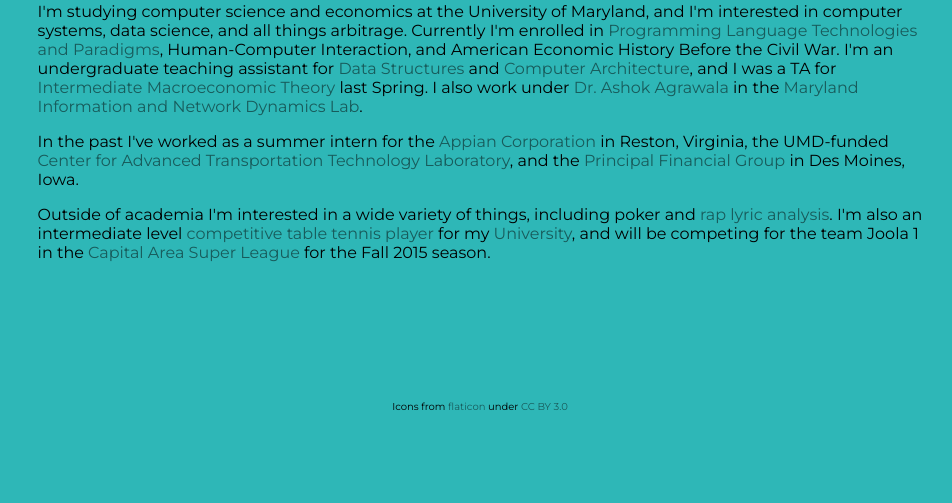
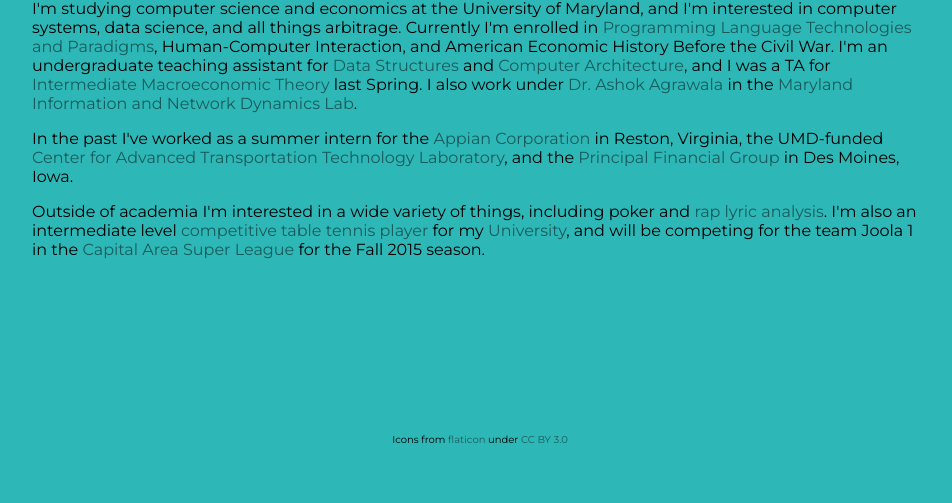
Before and after one commit to vikashsahu/vikashsahu.github.io, a plain HTML site: page about.html in a window 1280 px wide. Shown: the part 297-800 px from the top of the page, without its empty margins (160-1112 px from the left). Drawn offline with Linux system fonts and the light colour scheme.

Commit message:
fix resizing issue for footer. still off by couple pix

```diff
--- a/about.html
+++ b/about.html
@@ -8,11 +8,14 @@
 </head>
 <body>
 	<div id="wrapper">
-		<div id="header">
-			<h1 class="homepage">vikash sahu</h1>
-			<p class="nav"><a class="nav" href="about.html">about</a> | <a class="nav" href="/blog.html">blog</a> | <a class="nav" href="/resume.html">resume</a></p>
-		</div>
-		<div id="content">
+		<div id="container">
+			<div id="header">
+				<h1 class="homepage">vikash sahu</h1>
+			</div>
+			<div id="nav">
+				<p class="nav"><a class="nav" href="about.html">about</a> | <a class="nav" href="/blog.html">blog</a> | <a class="nav" href="/resume.html">resume</a></p>
+			</div>
+			<div id="content">
 				<div class="social">
 					<a href="https://github.com/vikashsahu"><img class="link" src="images/cat6.png"/></a>
 					<a href="https://twitter.com/KashMoneyMafia"><img class="link" src="images/twitter47.png"/></a>
@@ -27,10 +30,11 @@
 
 					<p class="main">Outside of academia I'm interested in a wide variety of things, including poker and <a class="link" href="http://genius.com/kashmoneymafia">rap lyric analysis</a>. I'm also an intermediate level <a class="link" href="http://www.joolausa.com/Team-JOOLA/Team-JOOLA-Men/Vikash-Sahu">competitive table tennis player</a> for my <a class="link" href="http://vikashsahu.github.io/umd-pong/">University</a>, and will be competing for the team Joola 1 in the <a class="link" href="http://capitaltt.com/">Capital Area Super League</a> for the Fall 2015 season.</p>
 				</div>
+			</div>
 		</div>
 		<div id="footer">
-			<div class="footer">
-				<p>Icons from <a class="link" href="http://www.flaticon.com" title="Flaticon">flaticon</a> under <a class="link" href="http://creativecommons.org/licenses/by/3.0/" title="Creative Commons BY 3.0">CC BY 3.0</a><p></div>
+			<p>Icons from <a class="link" href="http://www.flaticon.com" title="Flaticon">flaticon</a> under <a class="link" href="http://creativecommons.org/licenses/by/3.0/" title="Creative Commons BY 3.0">CC BY 3.0</a><p>
+			</div>
 		</div>
 	</div>
 
--- a/styles.css
+++ b/styles.css
@@ -1,12 +1,58 @@
+
+html {
+	height:100%;
+	min-height: 100%;
+	margin: 0;
+	padding: 0;
+}
 
 body {
 	background-color: #2eb7b7;
+	min-width: 70%;
+	height: 100%;
+	margin: 0;
+	padding: 0;
+}
+
+#wrapper {
+	min-height:90%;
+	padding: 0 0 10px;
+	position: relative;
+	min-width: 70%;
+}
+
+#container {
+	position: relative;
+	min-height: 90%;
+	max-height: 90%;
+}
+
+#header {
+	padding-top: 5%;
+}
+
+#content {
+
+}
+
+#footer {
+	position: absolute;
+	height: 10px;
+	width: 100%;
+	bottom: 0;
+	left: 0;
+	right: 0;
+
+	text-align: center;
+	font-family: 'Montserrat', sans-serif;
+	font-size: 10px;
 }
 
 h1.homepage{
 	font-family: 'Kaushan Script', cursive;
 	text-align: center;
 	margin-bottom: 0;
+	margin-top: 0;
 	font-size: 100px;
 }
 
@@ -34,12 +80,6 @@ p.nav {
 
 .social {
 	text-align: center;
-}
-
-.footer {
-	text-align: center;
-	font-family: 'Montserrat', sans-serif;
-	font-size: 10px;
 }
 
 img.link {
@@ -93,18 +133,3 @@ a.nav:hover {
 	-webkit-filter: opacity(1);
 	filter: opacity(1);
 }
-
-#header {
-
-}
-
-#content {
-
-}
-
-#footer {
-	position: absolute;
-	bottom: 10%;
-	left: 0;
-	right: 0;
-}
```
Also changed, not shown: index.html (+11 -6 lines).
